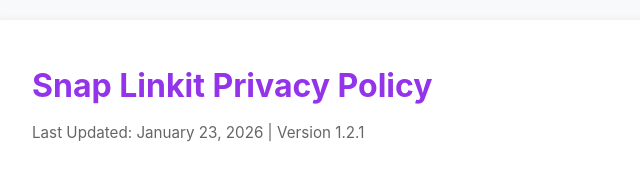
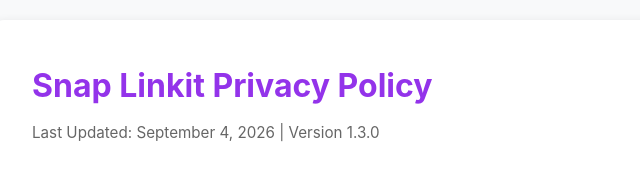
Before and after one commit to robertbried/snap-linkit, a browser extension: page src/privacy-policy.html in a window 1280 px wide. Shown: the top 173 px of the page, 248-888 px from the left. Drawn offline with Linux system fonts and the light colour scheme.

Commit message:
F1: privacy policy header says 1.3.0, September 4 2026
The bundled privacy-policy.html subtitle still carried the 1.2.1 version
and January date after the manifest bump. Text of the policy is unchanged.

Co-Authored-By: Claude Fable 5.1 <noreply@anthropic.com>
Claude-Session: https://claude.ai/code/session_011TwCkTyBxJYa35wT1Qs3WX

```diff
--- a/src/privacy-policy.html
+++ b/src/privacy-policy.html
@@ -142,7 +142,7 @@
 <body>
   <div class="container">
     <h1>Snap Linkit Privacy Policy</h1>
-    <p class="subtitle">Last Updated: January 23, 2026 | Version 1.2.1</p>
+    <p class="subtitle">Last Updated: September 4, 2026 | Version 1.3.0</p>
 
     <div class="summary-box">
       <h2>The Short Version</h2>
```
